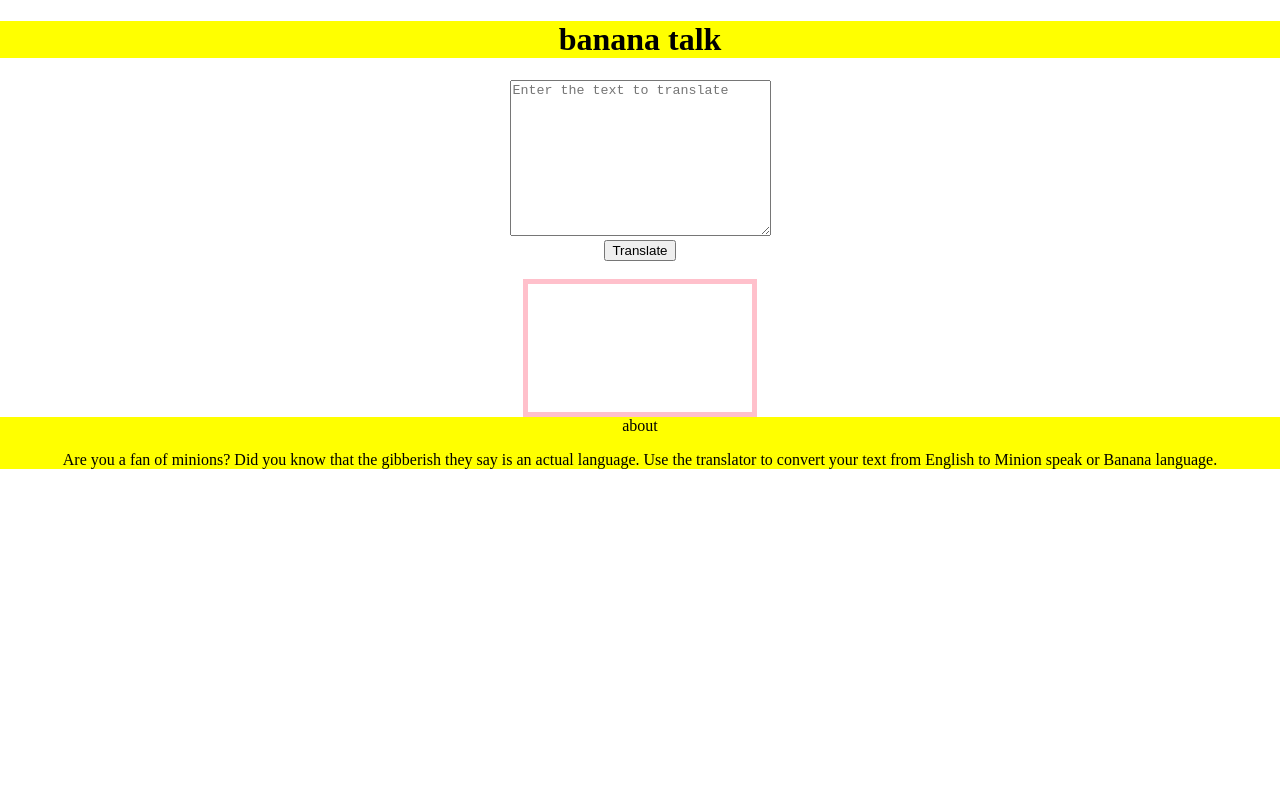
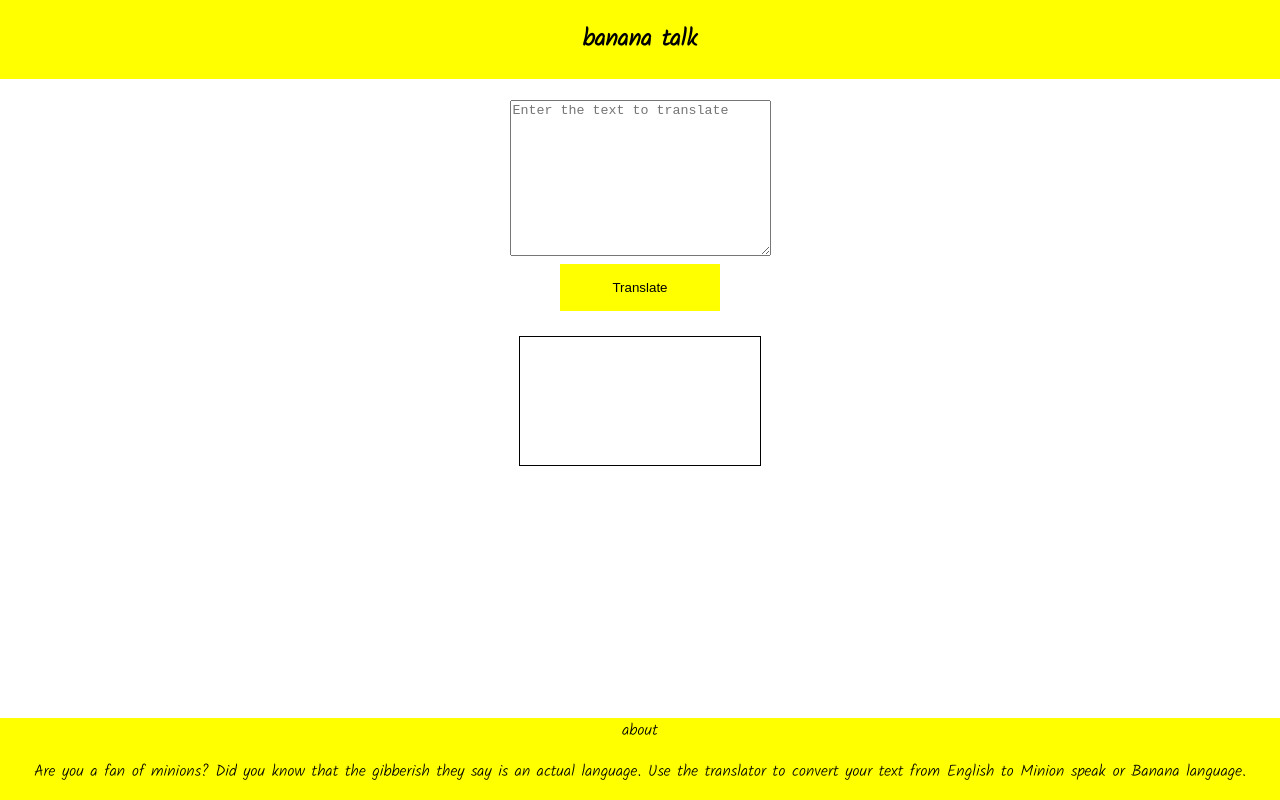
Before and after one commit to jomi123/JavascriptLearning-Simple-Translator, a plain HTML site: page index.html in a window 1280 px wide. Drawn offline with Linux system fonts and the light colour scheme.

Commit message:
done:css

```diff
--- a/index.css
+++ b/index.css
@@ -1,20 +1,45 @@
+@import url("https://fonts.googleapis.com/css2?family=Kalam:wght@300&display=swap");
+
+:root{
+    --custom-font:"Kalam",sans-serif;
+}
 .output{
-    width: 14rem;
+    width: 15rem;
     height: 8rem;
-    border: 5px solid pink;
+    border: 1px solid black;
     margin: auto;
     text-align: left;
 }
 
-.heading{
+nav{
     background-color: yellow;
+    position: absolute;
+    top:0px;
+    right: 0px;
+    left: 0px;
+    margin-bottom: 2rem;
+}
+
+
+
+#translate-button{
+    padding: 1rem;
+    background-color: yellow;
+    width: 10rem;
+    border: none;
 }
 
 footer{
     background-color: yellow;
+    position: absolute;
+    bottom: 0px;
+    left:0px;
+    right: 0px;
 }
+
+
 body{
     text-align: center;
     margin: 0;
-    height: 50vh;
+    font-family: var(--custom-font);
 }
--- a/index.html
+++ b/index.html
@@ -7,7 +7,11 @@
     <link rel="stylesheet" href="index.css" />
   </head>
   <body>
+    <nav>
       <h1 class="heading">banana talk</h1>
+    </nav>
+    <section>
+      <br /><br /><br /><br />
       <textarea
         name="userinput"
         id=""
@@ -20,10 +24,12 @@
       <br />
 
       <div class="output"></div>
+      <br /><br />
+    </section>
 
     <footer>
       about
-      <p>
+      <p class="footer-para">
         Are you a fan of minions? Did you know that the gibberish they say is an
         actual language. Use the translator to convert your text from English to
         Minion speak or Banana language.
```
Lines whose indentation alone changed are shown as unchanged.
